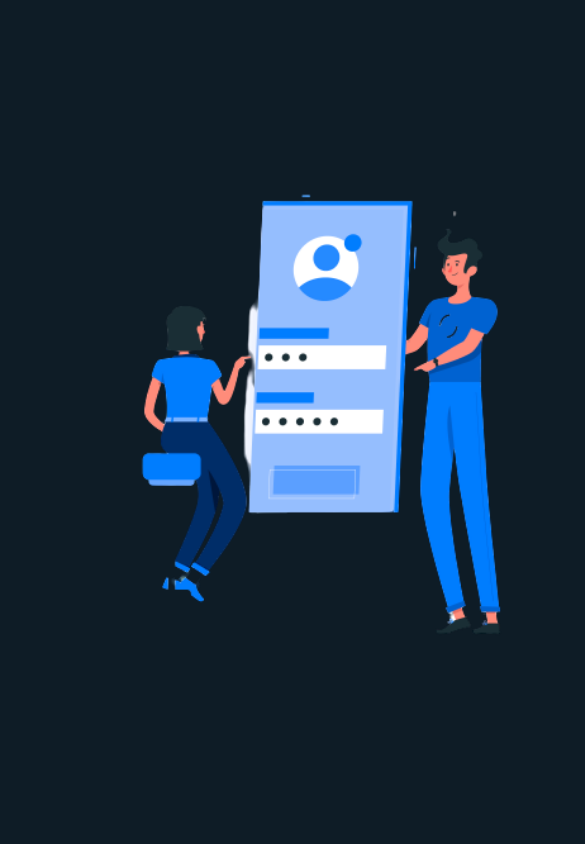
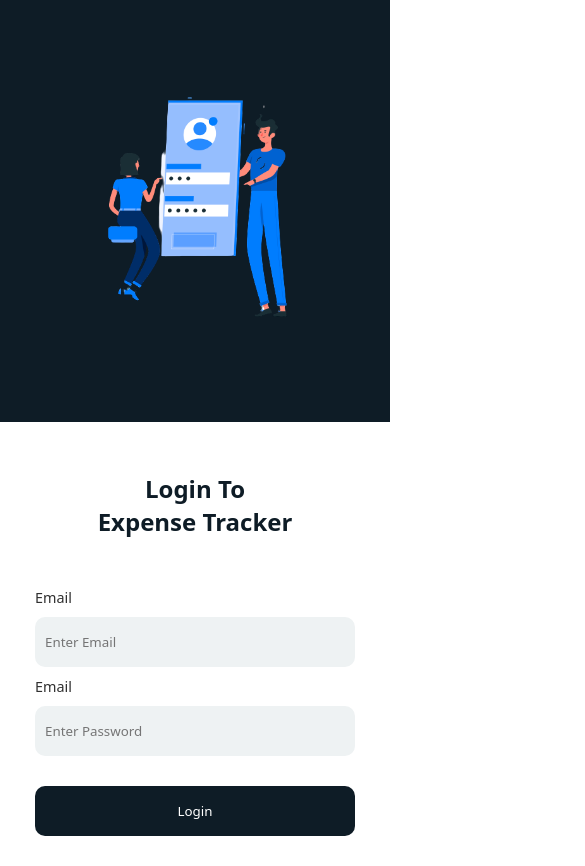
Before and after one commit to fasilkp/expense-tracker, a React (Create React App) app in the folder client/: page /login in a window 390 px wide. Shown: the top 866 px of the page, 585 px wide, since content can reach past the window. Before the commit the page ends 844 px from the top, so only its background shows below. Built offline with nearby package versions, Linux system fonts and the light colour scheme.

Commit message:
login page makes responsive

```diff
--- a/client/src/components/Login/Login.css
+++ b/client/src/components/Login/Login.css
@@ -54,3 +54,16 @@
     background-color: var(--mainColor);
     color: white;
 }
+@media only screen and (max-width: 600px) {
+    .Login{
+        flex-direction: column;
+    }
+    .login-img{
+        flex: 60%;
+        max-height: 50vh;
+    }
+    .login-section{
+        flex: 40%;
+    }
+
+}
```
